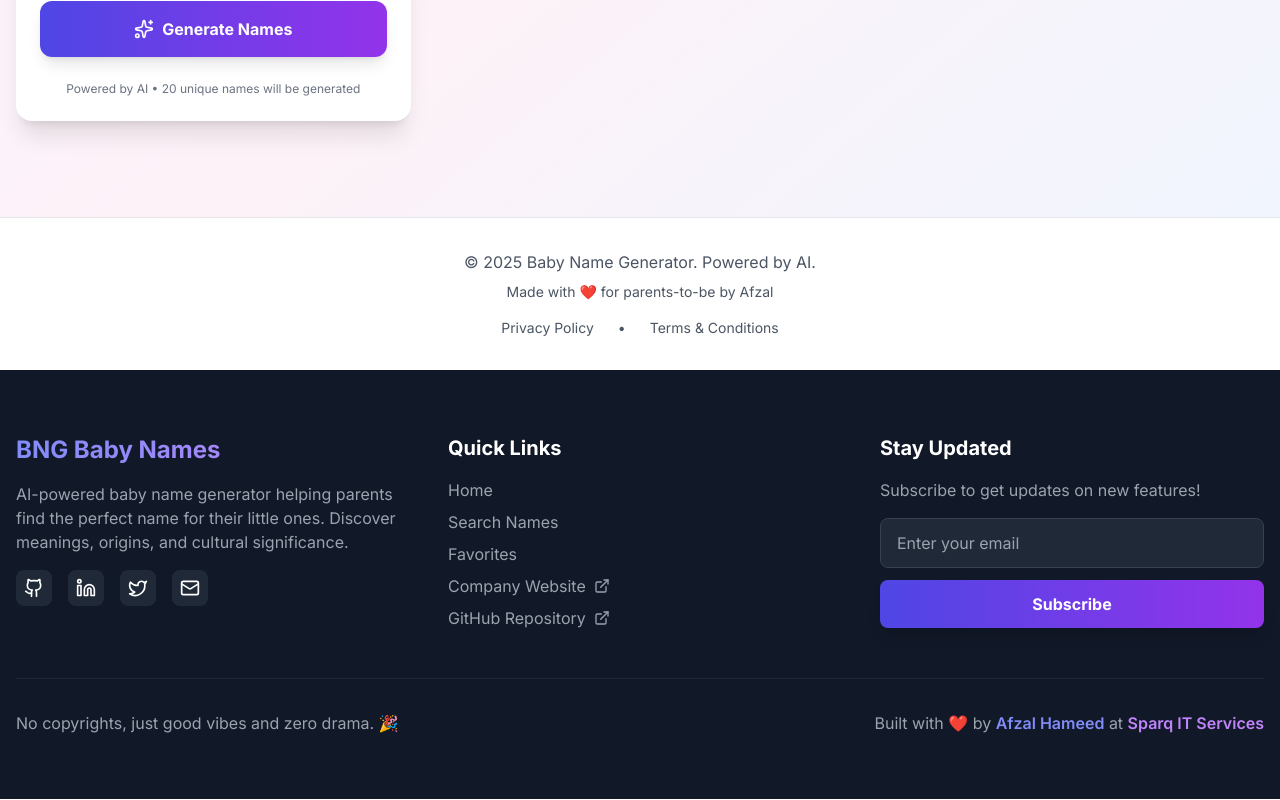
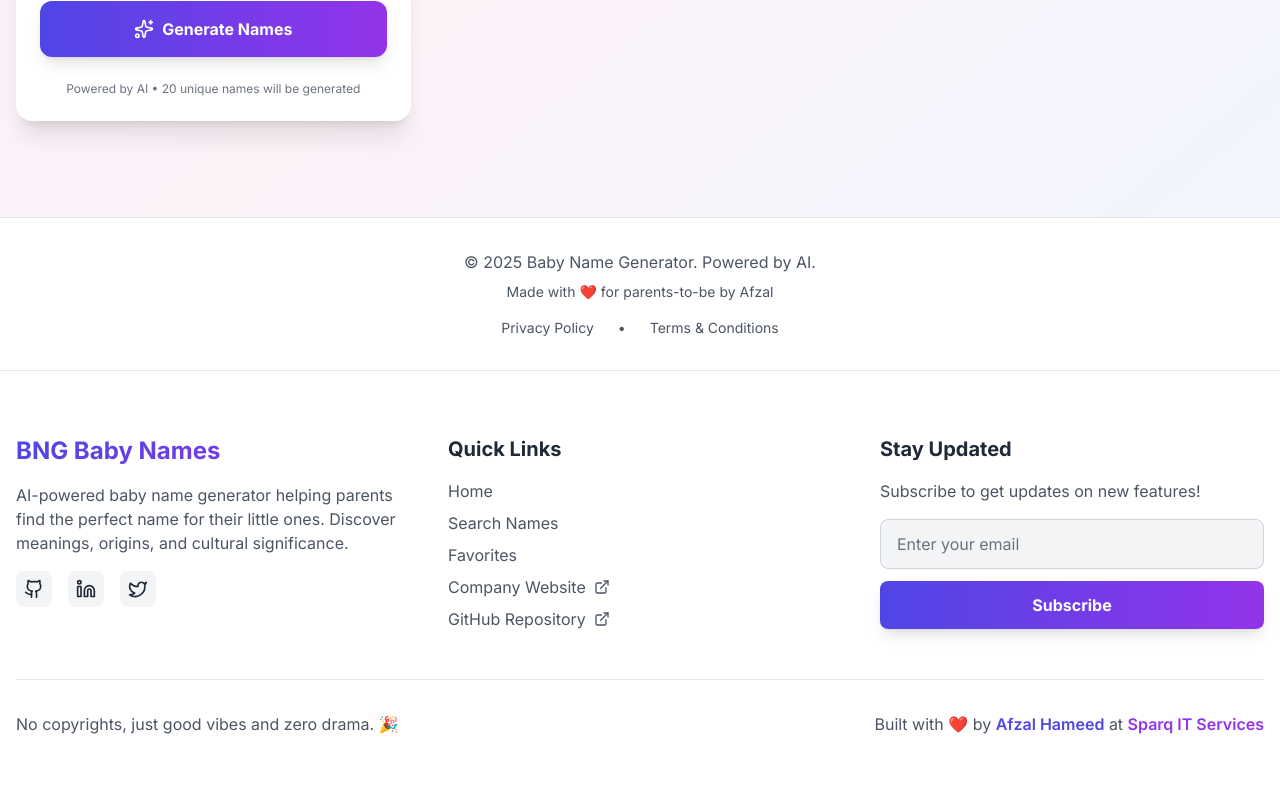
Before and after one commit to sparqitservices/baby-name-generator, a Next.js app: page / in a window 1280 px wide. Shown: the part 778-1578 px from the top of the page. Built offline with nearby package versions, Linux system fonts and the light colour scheme.

Commit message:
Update footer with Search link and improvements

```diff
--- a/components/Footer.jsx
+++ b/components/Footer.jsx
@@ -2,10 +2,12 @@
 import { Github, Linkedin, Twitter, Mail, ExternalLink } from 'lucide-react';
 import { useState } from 'react';
 import Link from 'next/link';
+import { useTheme } from '@/contexts/ThemeContext';
 
 export default function Footer() {
   const [email, setEmail] = useState('');
   const [subscribed, setSubscribed] = useState(false);
+  const { theme } = useTheme();
 
   const handleSubscribe = async (e) => {
     e.preventDefault();
@@ -17,15 +19,15 @@ export default function Footer() {
   };
 
   return (
-    <footer className="relative z-10 bg-gray-900 text-white py-16 px-4">
+    <footer className="relative z-10 bg-white dark:bg-gray-900 text-gray-800 dark:text-white border-t border-gray-200 dark:border-gray-800 py-16 px-4 transition-colors duration-200">
       <div className="max-w-7xl mx-auto">
         <div className="grid grid-cols-1 md:grid-cols-3 gap-12 mb-12">
           {/* About Section */}
           <div>
-            <h3 className="text-2xl font-bold mb-4 bg-gradient-to-r from-indigo-400 to-purple-400 bg-clip-text text-transparent">
+            <h3 className="text-2xl font-bold mb-4 bg-gradient-to-r from-indigo-600 to-purple-600 dark:from-indigo-400 dark:to-purple-400 bg-clip-text text-transparent">
               BNG Baby Names
             </h3>
-            <p className="text-gray-400 mb-4">
+            <p className="text-gray-600 dark:text-gray-400 mb-4">
               AI-powered baby name generator helping parents find the perfect name for their little ones. Discover meanings, origins, and cultural significance.
             </p>
             <div className="flex gap-4">
@@ -33,7 +35,7 @@ export default function Footer() {
                 href="https://github.com/sparqitservices"
                 target="_blank"
                 rel="noopener noreferrer"
-                className="p-2 bg-gray-800 rounded-lg hover:bg-indigo-600 transition-all duration-200 transform hover:scale-110"
+                className="p-2 bg-gray-100 dark:bg-gray-800 rounded-lg hover:bg-indigo-600 hover:text-white dark:hover:bg-indigo-600 transition-all duration-200 transform hover:scale-110"
                 aria-label="GitHub"
               >
                 <Github className="w-5 h-5" />
@@ -42,7 +44,7 @@ export default function Footer() {
                 href="https://www.linkedin.com/company/sparq-it-services/"
                 target="_blank"
                 rel="noopener noreferrer"
-                className="p-2 bg-gray-800 rounded-lg hover:bg-indigo-600 transition-all duration-200 transform hover:scale-110"
+                className="p-2 bg-gray-100 dark:bg-gray-800 rounded-lg hover:bg-indigo-600 hover:text-white dark:hover:bg-indigo-600 transition-all duration-200 transform hover:scale-110"
                 aria-label="LinkedIn"
               >
                 <Linkedin className="w-5 h-5" />
@@ -51,37 +53,31 @@ export default function Footer() {
                 href="https://twitter.com/afzalhameed"
                 target="_blank"
                 rel="noopener noreferrer"
-                className="p-2 bg-gray-800 rounded-lg hover:bg-indigo-600 transition-all duration-200 transform hover:scale-110"
+                className="p-2 bg-gray-100 dark:bg-gray-800 rounded-lg hover:bg-indigo-600 hover:text-white dark:hover:bg-indigo-600 transition-all duration-200 transform hover:scale-110"
                 aria-label="Twitter"
               >
                 <Twitter className="w-5 h-5" />
               </a>
-              <a
-                href="mailto:info@sparqitservices.com"
-                className="p-2 bg-gray-800 rounded-lg hover:bg-indigo-600 transition-all duration-200 transform hover:scale-110"
-                aria-label="Email"
-              >
-                <Mail className="w-5 h-5" />
-              </a>
+
             </div>
           </div>
 
           {/* Quick Links */}
           <div>
-            <h3 className="text-xl font-bold mb-4">Quick Links</h3>
-            <ul className="space-y-2 text-gray-400">
+            <h3 className="text-xl font-bold mb-4 text-gray-800 dark:text-white">Quick Links</h3>
+            <ul className="space-y-2 text-gray-600 dark:text-gray-400">
               <li>
-                <Link href="/" className="hover:text-indigo-400 transition-colors">
+                <Link href="/" className="hover:text-indigo-600 dark:hover:text-indigo-400 transition-colors">
                   Home
                 </Link>
               </li>
               <li>
-                <Link href="/search" className="hover:text-indigo-400 transition-colors">
+                <Link href="/search" className="hover:text-indigo-600 dark:hover:text-indigo-400 transition-colors">
                   Search Names
                 </Link>
               </li>
               <li>
-                <Link href="/favorites" className="hover:text-indigo-400 transition-colors">
+                <Link href="/favorites" className="hover:text-indigo-600 dark:hover:text-indigo-400 transition-colors">
                   Favorites
                 </Link>
               </li>
@@ -90,7 +86,7 @@ export default function Footer() {
                   href="https://www.sparqitservices.com"
                   target="_blank"
                   rel="noopener noreferrer"
-                  className="hover:text-indigo-400 transition-colors flex items-center gap-2"
+                  className="hover:text-indigo-600 dark:hover:text-indigo-400 transition-colors flex items-center gap-2"
                 >
                   Company Website <ExternalLink className="w-4 h-4" />
                 </a>
@@ -100,7 +96,7 @@ export default function Footer() {
                   href="https://github.com/sparqitservices/baby-name-generator"
                   target="_blank"
                   rel="noopener noreferrer"
-                  className="hover:text-indigo-400 transition-colors flex items-center gap-2"
+                  className="hover:text-indigo-600 dark:hover:text-indigo-400 transition-colors flex items-center gap-2"
                 >
                   GitHub Repository <ExternalLink className="w-4 h-4" />
                 </a>
@@ -110,8 +106,8 @@ export default function Footer() {
 
           {/* Newsletter */}
           <div>
-            <h3 className="text-xl font-bold mb-4">Stay Updated</h3>
-            <p className="text-gray-400 mb-4">Subscribe to get updates on new features!</p>
+            <h3 className="text-xl font-bold mb-4 text-gray-800 dark:text-white">Stay Updated</h3>
+            <p className="text-gray-600 dark:text-gray-400 mb-4">Subscribe to get updates on new features!</p>
             <form onSubmit={handleSubscribe} className="space-y-3">
               <input
                 type="email"
@@ -119,7 +115,7 @@ export default function Footer() {
                 onChange={(e) => setEmail(e.target.value)}
                 placeholder="Enter your email"
                 required
-                className="w-full px-4 py-3 rounded-lg bg-gray-800 border border-gray-700 focus:border-indigo-500 focus:ring-2 focus:ring-indigo-500/20 outline-none transition-all"
+                className="w-full px-4 py-3 rounded-lg bg-gray-100 dark:bg-gray-800 border border-gray-300 dark:border-gray-700 text-gray-800 dark:text-white placeholder-gray-500 dark:placeholder-gray-400 focus:border-indigo-500 focus:ring-2 focus:ring-indigo-500/20 outline-none transition-all"
               />
               <button
                 type="submit"
@@ -128,25 +124,25 @@ export default function Footer() {
                 Subscribe
               </button>
               {subscribed && (
-                <p className="text-green-400 text-sm animate-fade-in">✓ Successfully subscribed!</p>
+                <p className="text-green-500 dark:text-green-400 text-sm animate-fade-in">✓ Successfully subscribed!</p>
               )}
             </form>
           </div>
         </div>
 
         {/* Bottom Bar */}
-        <div className="border-t border-gray-800 pt-8">
+        <div className="border-t border-gray-200 dark:border-gray-800 pt-8">
           <div className="flex flex-col md:flex-row justify-between items-center gap-4">
-            <p className="text-gray-400 text-center md:text-left">
+            <p className="text-gray-600 dark:text-gray-400 text-center md:text-left">
               No copyrights, just good vibes and zero drama. 🎉
             </p>
-            <p className="text-gray-400 text-center md:text-right">
+            <p className="text-gray-600 dark:text-gray-400 text-center md:text-right">
               Built with ❤️ by{' '}
               <a
-                href="https://www.sparqitservices.com"
+                href="https://x.com/iafzalhameed"
                 target="_blank"
                 rel="noopener noreferrer"
-                className="text-indigo-400 hover:text-indigo-300 font-semibold transition-colors"
+                className="text-indigo-600 dark:text-indigo-400 hover:text-indigo-700 dark:hover:text-indigo-300 font-semibold transition-colors"
               >
                 Afzal Hameed
               </a>
@@ -155,7 +151,7 @@ export default function Footer() {
                 href="https://www.sparqitservices.com"
                 target="_blank"
                 rel="noopener noreferrer"
-                className="text-purple-400 hover:text-purple-300 font-semibold transition-colors"
+                className="text-purple-600 dark:text-purple-400 hover:text-purple-700 dark:hover:text-purple-300 font-semibold transition-colors"
               >
                 Sparq IT Services
               </a>
```
